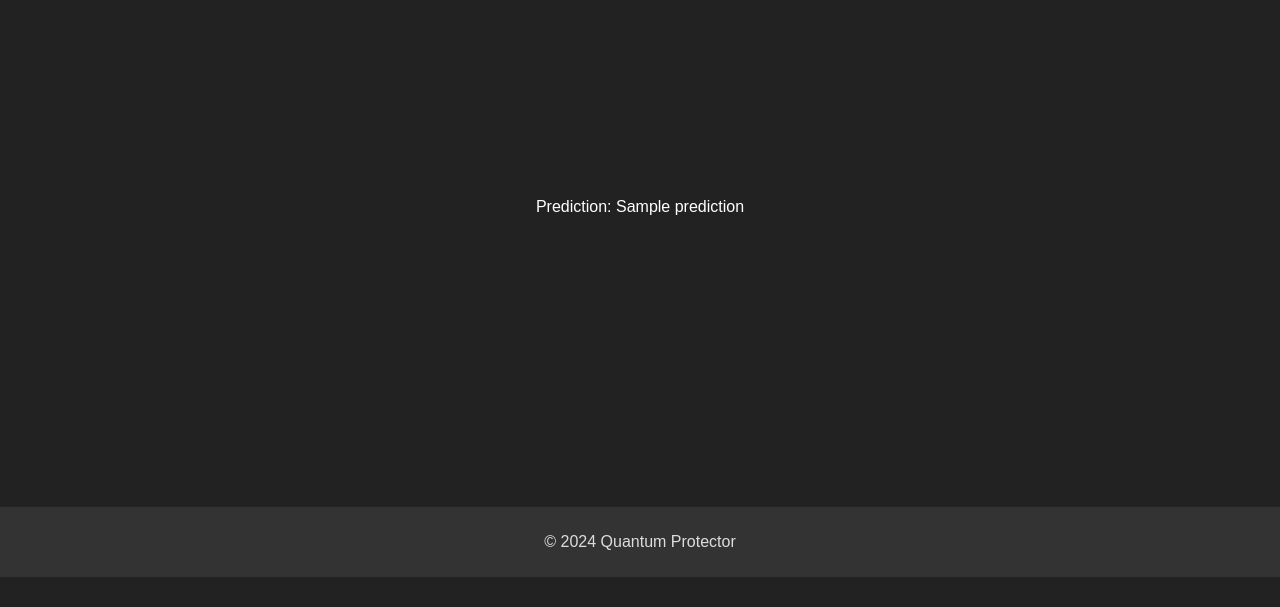
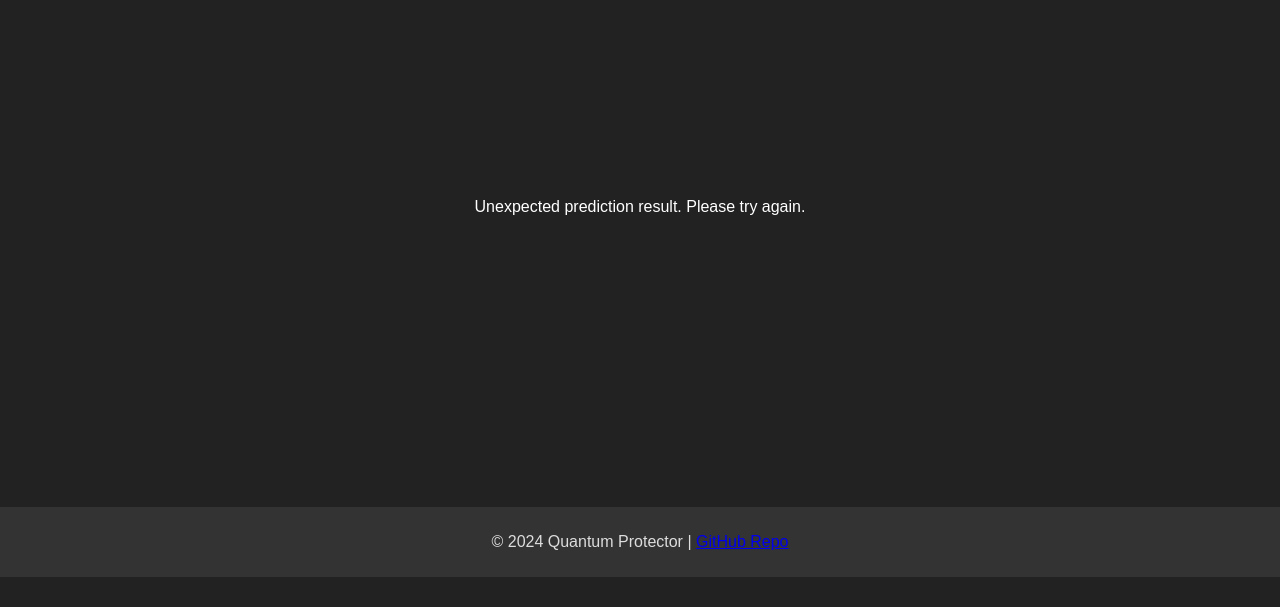
Before and after one commit to MazinAl-Z/quantumprotector, a Flask app: template templates/result.html in a window 1280 px wide. Shown: the part 193-800 px from the top of the page. Run offline with Flask 3, Linux system fonts and the light colour scheme; the template is opened without the code that fills it: most values are stand-ins (such as "Sample title", 1, 10 or a date in 2020); parts of the project's set-up code (start-up, migrations or seed data) failed here and were passed over.

Commit message:
Update result.html

```diff
--- a/templates/result.html
+++ b/templates/result.html
@@ -1,3 +1,5 @@
+<!-- result.html -->
+
 <!DOCTYPE html>
 <html lang="en">
 
@@ -14,11 +16,17 @@
     </header>
 
     <main>
-        <p>Prediction: {{ prediction }}</p>
+        {% if prediction == 1 %}
+            <p>The email is good and safe.</p>
+        {% elif prediction == -1 %}
+            <p>This could be a phishing attack. Exercise caution and do not click on any suspicious links.</p>
+        {% else %}
+            <p>Unexpected prediction result. Please try again.</p>
+        {% endif %}
     </main>
 
     <footer>
-        <p>&copy; 2024 Quantum Protector</p>
+        <p>&copy; 2024 Quantum Protector | <a href="https://github.com/MazinAl-Z/quantumprotector" target="_blank">GitHub Repo</a></p>
     </footer>
 </body>
 
```
